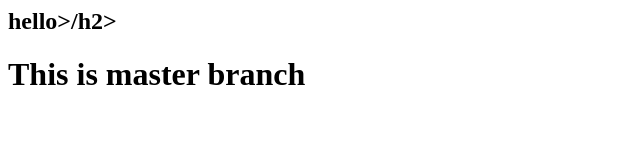
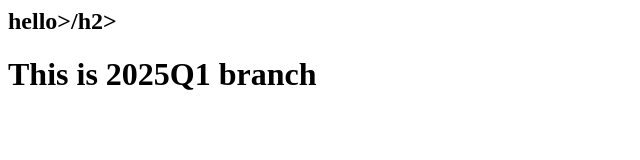
Before and after one commit to SarthakAJ/docker-repo-1, a plain HTML site: page index.html in a window 1280 px wide. Shown: the whole page, without its empty margins (0-640 px from the left). Drawn offline with Linux system fonts and the light colour scheme.

Commit message:
Update index.html

```diff
--- a/index.html
+++ b/index.html
@@ -1,3 +1,3 @@
 <h2> hello>/h2>
 <br>
-<h1>This is master branch </h1>
+<h1>This is 2025Q1 branch </h1>
```
